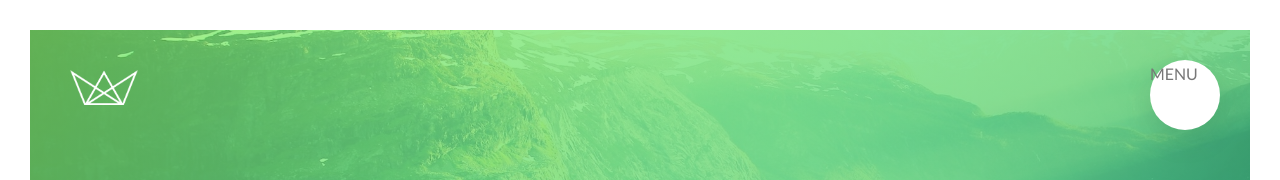
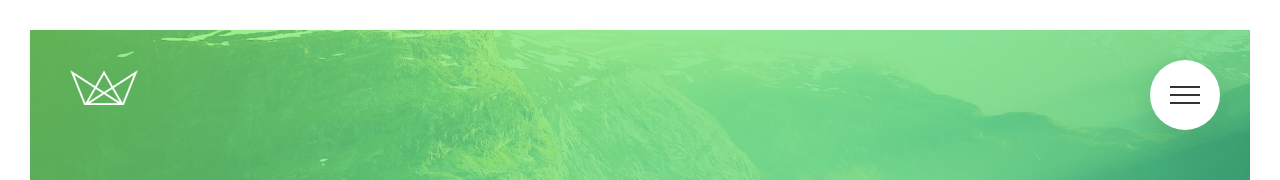
Before and after one commit to dario-piotrowicz/VueJS3-CSS_demo_Natours_website_miniproject, a Vue app: page / in a window 1280 px wide. Shown: the top 180 px of the page. Built offline with nearby package versions, Linux system fonts and the light colour scheme.

Commit message:
styled the navigation component's icon

```diff
--- a/src/components/Navigation.vue
+++ b/src/components/Navigation.vue
@@ -2,7 +2,7 @@
     <div class="navigation">
         <input type="checkbox" class="navigation__checkbox" id="navigation-hidden-checkbox">
         <label for="navigation-hidden-checkbox" class="navigation__button">
-            MENU
+            <span class="navigation__icon"></span>
         </label>
         <div class="navigation__background"></div>
         <nav class="navigation__menu">
@@ -59,6 +59,8 @@
         border-radius: 50%;
         z-index: 1002;
         box-shadow: 0 1rem 3rem transparentize($color-black, 0.9);
+        text-align: center;
+        cursor: pointer;
     }
 
     &__background {
@@ -137,5 +139,58 @@
         transform: scale(80);
     }
 
+    &__icon {
+        margin-top: ( $button-size / 2 ) - .1rem;
+        position: relative;
+
+        &,
+        &::before,
+        &::after {
+            display: inline-block;
+            width: 3rem;
+            height: 2px;
+            background-color: #333;
+        }
+
+        &::before,
+        &::after {
+            content: '';
+            position: absolute;
+            left: 0;
+            transition: top .2s, transform .2s;
+        }
+
+        &::before {
+            top: -.8rem;
+        }
+        &::after {
+            top: .8rem;
+        }
+    }
+
+    &__button:hover &__icon {
+        &::before {
+            top: -1rem;
+        }
+        &::after {
+            top: 1rem;
+        }
+    }
+
+    &__checkbox:checked + &__button &__icon {
+        background-color: transparent;
+
+        &::before,
+        &::after {
+            top: 0;
+        }
+
+        &::before {
+            transform: rotate(135deg);
+        }
+        &::after {
+            transform: rotate(-135deg)
+        }
+    }
 }
 </style>
```
